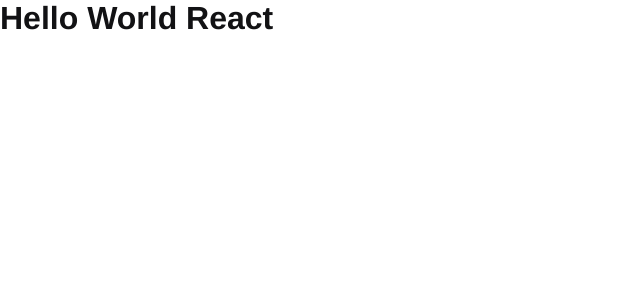
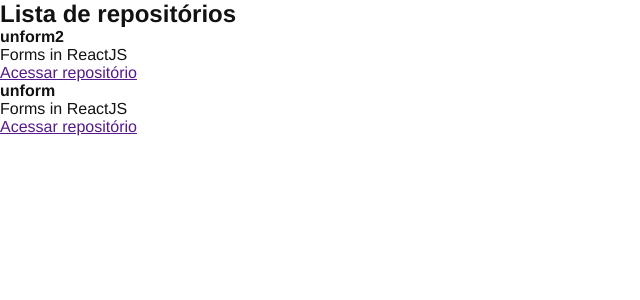
Before and after one commit to lzhudson/github-explorer, a React app: page / in a window 1280 px wide. Shown: the top 300 px of the page, without its empty margins (0-640 px from the left). Built offline with nearby package versions, Linux system fonts and the light colour scheme.

Commit message:
feat: import RepositoryList component

```diff
--- a/src/App.jsx
+++ b/src/App.jsx
@@ -1,4 +1,5 @@
+import { RepositoryList } from './components/RepositoryList';
 import './styles/global.scss';
 export function App() {
-  return <h1>Hello World React</h1>
+  return <RepositoryList />
 }
```
